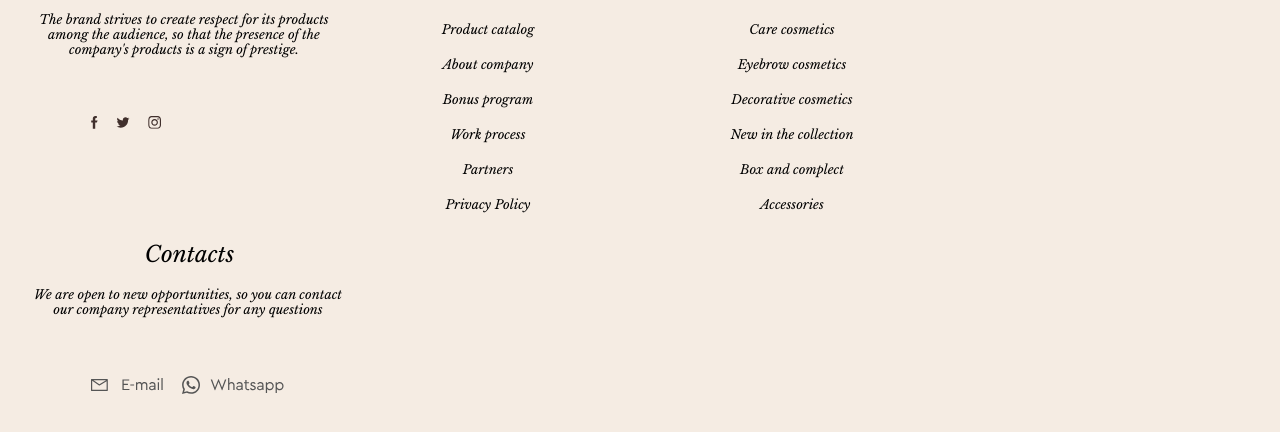
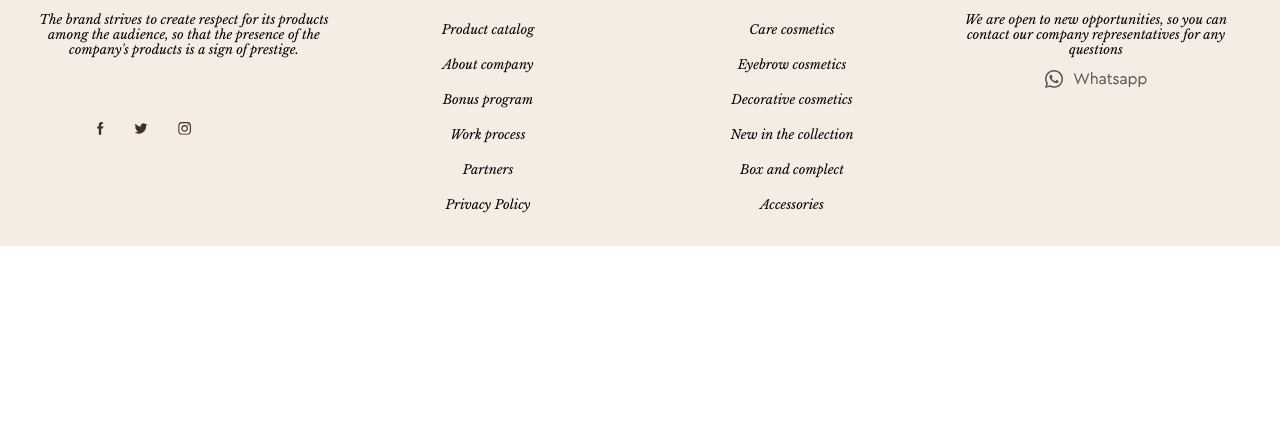
Before and after one commit to AigerimAkmatalieva/care-products-diploma-, a React (Create React App) app: page /signup in a window 1280 px wide. Shown: the part 930-1362 px from the top of the page. After the commit the page ends 1176 px from the top, so only its background shows below. Built offline with nearby package versions, Linux system fonts and the light colour scheme.

Commit message:
added footer

```diff
--- a/src/components/Footer/Footer.css
+++ b/src/components/Footer/Footer.css
@@ -93,5 +93,5 @@
   margin: 50px;
 }
 .Footer .display img {
-  margin: 9px;
+  margin: 15px;
 }
--- a/src/components/Footer/Footer.js
+++ b/src/components/Footer/Footer.js
@@ -47,8 +47,7 @@ function Footer(props) {
               We are open to new opportunities, so you can contact our company
               representatives for any questions
             </p>
-            <div className="display">
-            <img src={email} alt="email" className="email" />
+            <div>
               <img src={whatsapp} alt="whatsapp" className="whatsapp" />
             </div>
           </div>
```
